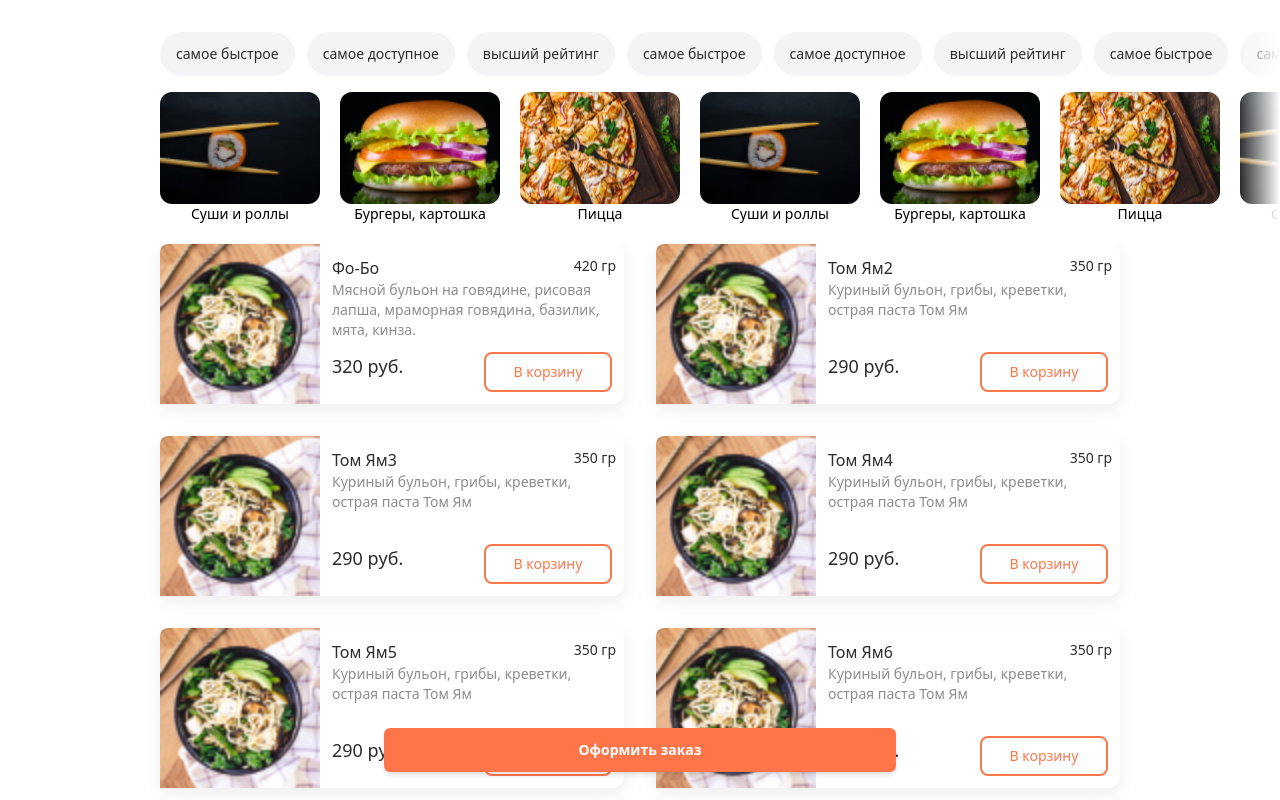
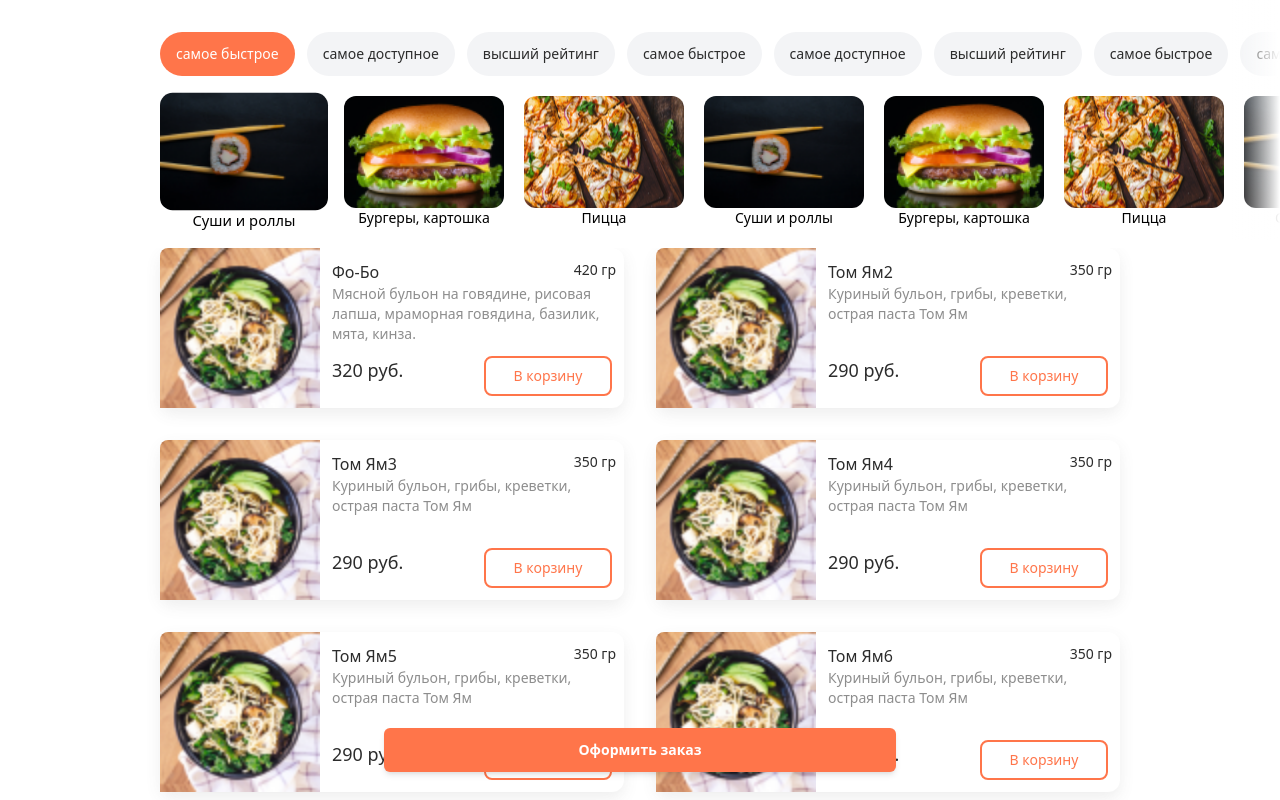
Before and after one commit to ssemenidov/delivery, a React (Create React App) app: page /menu in a window 1280 px wide. Shown: the top 800 px of the page. Built offline with nearby package versions, Linux system fonts and the light colour scheme.

Commit message:
menu cat

```diff
--- a/src/pages/Menu.tsx
+++ b/src/pages/Menu.tsx
@@ -1,4 +1,4 @@
-import React from 'react';
+import React, {useState} from 'react';
 import burger from '../assets/img/burger.png';
 import sushi from '../assets/img/sushi.png';
 import pizza from '../assets/img/pizza.png';
@@ -42,27 +42,46 @@ const cat_food = [
 function Menu() {
   const history = useHistory();
   const menu = useSelector((state: StateType) => state.menu.menu);
+  const [currentCat, setCurrentCat] = useState(0);
+  const [currentFood, setCurrentFood] = useState(0);
+  const CatClick = (index: number) => {
+    setCurrentCat(index);
+  };
+  const FoodClick = (index: number) => {
+    setCurrentFood(index);
+  };
   return (
     <div className='pt-4  flex flex-col  min-h-screen  w-full '>
       <div className='px-4  md:pl-11 xl:pl-40 pr-0 relative'>
         <div className=' flex flex-row whitespace-nowrap overflow-x-scroll scrollbar-hide my-4 '>
           {cat.map((value, index) => (
-            <div className=' cursor-pointer  text-sm bg-gray-100 text-black1 rounded-3xl py-3 px-4 mr-3 active:bg-orange1 active:text-white '>
+            <div
+              onClick={() => CatClick(index)}
+              className={`${
+                index == currentCat
+                  ? 'bg-orange1 text-white '
+                  : 'bg-gray-100 text-black1'
+              } transition duration-300 cursor-pointer  text-sm  rounded-3xl py-3 px-4 mr-3   `}
+            >
               {value}
             </div>
           ))}
         </div>
-        <div className=' flex flex-row overflow-x-scroll scrollbar-hide  pb-2 mb-3 relative'>
-          <div className='fixed top-0 right-0 h-60 w-12 bg-gradient-to-l from-white '></div>
+        <div className=' flex flex-row overflow-x-scroll scrollbar-hide pl-1 pt-1 pb-2 mb-3 relative'>
+          <div className=' fixed top-0 right-0 h-60 w-12 bg-gradient-to-l from-white '></div>
           {cat_food.map(({title, url}, index) => (
-            <div className=' cursor-pointer w-36 xl:w-40  flex flex-col align-center mr-3 xl:mr-5'>
+            <div
+              onClick={() => FoodClick(index)}
+              className={`${
+                index == currentFood ? 'transform scale-105' : ''
+              } cursor-pointer w-36 xl:w-40  flex flex-col align-center mr-3 xl:mr-5`}
+            >
               <div
-                className='rounded-xl w-36 h-24 xl:w-40 xl:h-28  bg-center bg-no-repeat bg-cover '
+                className={`  rounded-xl w-36 h-24 xl:w-40 xl:h-28  bg-center bg-no-repeat bg-cover `}
                 style={{
                   backgroundImage: `url(${url})`,
                 }}
               ></div>
-
               <div className='whitespace-normal text-sm text-center '>
                 <span>{title}</span>
               </div>
```
